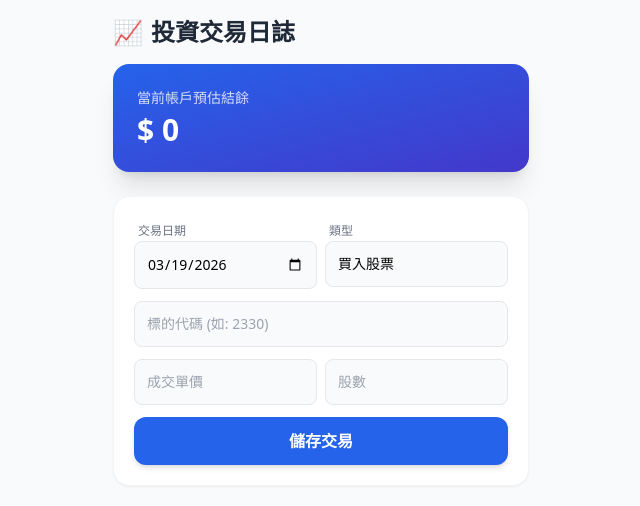
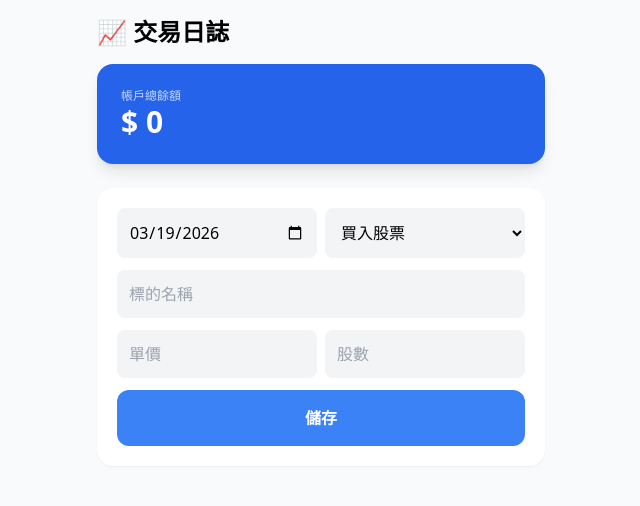
Before and after one commit to BennyJeng/my-stock-app, a plain HTML site: page index.html in a window 1280 px wide. Shown: the whole page, without its empty margins (319-959 px from the left). Drawn offline with nearby package versions, Linux system fonts and the light colour scheme.

Commit message:
Refactor index.html for iOS compatibility and UI updates
Signed-off-by: BennyJeng <166614590+BennyJeng@users.noreply.github.com>

```diff
--- a/index.html
+++ b/index.html
@@ -5,143 +5,122 @@
     <meta name="viewport" content="width=device-width, initial-scale=1.0, maximum-scale=1.0, user-scalable=no">
     <title>股票交易日誌</title>
     <meta name="apple-mobile-web-app-capable" content="yes">
-    <meta name="apple-mobile-web-app-status-bar-style" content="black-translucent">
+    <meta name="apple-mobile-web-app-status-bar-style" content="default">
     <script src="https://cdn.tailwindcss.com"></script>
     <style>
-        /* 關鍵修正：確保 iOS 下輸入框可以被選取並彈出鍵盤 */
-        input, select, textarea {
+        /* 解決 iOS 鍵盤喚起的核心 CSS */
+        input, select {
             -webkit-user-select: text !important;
             user-select: text !important;
-            appearance: none;
-            -webkit-appearance: none;
+            font-size: 16px !important; /* iOS 規定 16px 以上才不會自動縮放，減少 Bug */
         }
         body {
-            -webkit-tap-highlight-color: transparent;
-            touch-action: manipulation;
+            cursor: pointer; /* 讓 iOS 認為整個畫面都是可點擊的 */
         }
-        .record-card { transition: transform 0.1s; }
-        .record-card:active { transform: scale(0.98); }
     </style>
 </head>
-<body class="bg-gray-50 min-h-screen pb-10">
-    <div id="app" class="max-w-md mx-auto p-4">
-        <h1 class="text-2xl font-bold text-gray-800 mb-4 flex items-center">
-            <span class="mr-2">📈</span> 投資交易日誌
-        </h1>
+<body class="bg-gray-50 p-4">
+    <div class="max-w-md mx-auto">
+        <h1 class="text-2xl font-bold mb-4">📈 交易日誌</h1>
 
-        <div class="bg-gradient-to-br from-blue-600 to-indigo-700 text-white p-6 rounded-2xl mb-6 shadow-xl">
-            <p class="text-sm opacity-80 font-medium">當前帳戶預估結餘</p>
-            <h2 id="totalBalance" class="text-3xl font-bold mt-1">$ 0</h2>
+        <div class="bg-blue-600 text-white p-6 rounded-2xl mb-6 shadow-lg">
+            <p class="text-xs opacity-75">帳戶總餘額</p>
+            <h2 id="totalBalance" class="text-3xl font-bold">$ 0</h2>
         </div>
 
-        <div class="bg-white p-5 rounded-2xl shadow-sm border border-gray-100 mb-6">
-            <div class="grid grid-cols-2 gap-2 mb-3">
-                <div class="col-span-1">
-                    <label class="text-xs text-gray-500 ml-1">交易日期</label>
-                    <input type="date" id="date" class="w-full p-3 bg-gray-50 border border-gray-200 rounded-lg text-sm focus:outline-none focus:ring-2 focus:ring-blue-500">
-                </div>
-                <div class="col-span-1">
-                    <label class="text-xs text-gray-500 ml-1">類型</label>
-                    <select id="type" class="w-full p-3 bg-gray-50 border border-gray-200 rounded-lg text-sm focus:outline-none focus:ring-2 focus:ring-blue-500" onchange="toggleFields()">
-                        <option value="buy">買入股票</option>
-                        <option value="sell">賣出股票</option>
-                        <option value="in">存入現金</option>
-                        <option value="out">提出現金</option>
-                    </select>
-                </div>
+        <div class="bg-white p-5 rounded-2xl shadow-sm space-y-3">
+            <div class="grid grid-cols-2 gap-2">
+                <input type="date" id="date" class="ios-input w-full p-3 bg-gray-100 rounded-lg">
+                <select id="type" class="ios-input w-full p-3 bg-gray-100 rounded-lg" onchange="toggleFields()">
+                    <option value="buy">買入股票</option>
+                    <option value="sell">賣出股票</option>
+                    <option value="in">存入現金</option>
+                    <option value="out">提出現金</option>
+                </select>
             </div>
 
-            <input type="text" id="symbol" placeholder="標的代碼 (如: 2330)" class="w-full mb-3 p-3 bg-gray-50 border border-gray-200 rounded-lg text-sm focus:outline-none focus:ring-2 focus:ring-blue-500">
+            <input type="text" id="symbol" placeholder="標的名稱" onclick="this.focus();"
+                   class="ios-input w-full p-3 bg-gray-100 rounded-lg">
 
-            <div id="stockFields" class="grid grid-cols-2 gap-2 mb-3">
-                <input type="number" step="any" id="price" placeholder="成交單價" class="w-full p-3 bg-gray-50 border border-gray-200 rounded-lg text-sm focus:outline-none focus:ring-2 focus:ring-blue-500">
-                <input type="number" id="qty" placeholder="股數" class="w-full p-3 bg-gray-50 border border-gray-200 rounded-lg text-sm focus:outline-none focus:ring-2 focus:ring-blue-500">
+            <div id="stockFields" class="grid grid-cols-2 gap-2">
+                <input type="number" id="price" placeholder="單價" onclick="this.focus();"
+                       class="ios-input w-full p-3 bg-gray-100 rounded-lg">
+                <input type="number" id="qty" placeholder="股數" onclick="this.focus();"
+                       class="ios-input w-full p-3 bg-gray-100 rounded-lg">
             </div>
 
-            <div id="cashField" class="hidden mb-3">
-                <input type="number" step="any" id="amount" placeholder="金額" class="w-full p-3 bg-gray-50 border border-gray-200 rounded-lg text-sm focus:outline-none focus:ring-2 focus:ring-blue-500">
-            </div>
+            <input type="number" id="amount" placeholder="金額" onclick="this.focus();"
+                   class="ios-input w-full p-3 bg-gray-100 rounded-lg hidden">
 
-            <button onclick="addRecord()" class="w-full bg-blue-600 active:bg-blue-800 text-white py-3 rounded-xl font-bold shadow-md">
-                儲存交易
-            </button>
+            <button onclick="addRecord()" class="w-full bg-blue-500 text-white py-4 rounded-xl font-bold">儲存</button>
         </div>
 
-        <div id="recordList" class="space-y-3"></div>
+        <div id="recordList" class="mt-6 space-y-3"></div>
     </div>
 
     <script>
         document.getElementById('date').valueAsDate = new Date();
-        let records = JSON.parse(localStorage.getItem('my_trading_v3') || '[]');
+        let records = JSON.parse(localStorage.getItem('trading_v4') || '[]');
+
+        // 核心修正：強制 iOS 點擊輸入框時聚焦
+        const inputs = document.querySelectorAll('.ios-input');
+        inputs.forEach(input => {
+            input.addEventListener('touchstart', function() {
+                this.focus();
+            });
+        });
 
         function toggleFields() {
             const type = document.getElementById('type').value;
-            const isStock = type.includes('buy') || type.includes('sell');
+            const isStock = type === 'buy' || type === 'sell';
             document.getElementById('stockFields').style.display = isStock ? 'grid' : 'none';
-            document.getElementById('cashField').style.display = isStock ? 'none' : 'block';
+            document.getElementById('amount').style.display = isStock ? 'none' : 'block';
         }
 
         function updateUI() {
             const list = document.getElementById('recordList');
-            const totalDisplay = document.getElementById('totalBalance');
+            let balance = 0;
             list.innerHTML = '';
 
-            records.sort((a, b) => new Date(b.date) - new Date(a.date));
+            // 排序並計算
+            records.sort((a, b) => new Date(a.date) - new Date(b.date));
+            records.forEach(r => balance += r.change);
 
-            let currentBalance = 0;
-            const calcRecords = [...records].sort((a, b) => new Date(a.date) - new Date(b.date));
-            calcRecords.forEach(r => currentBalance += r.change);
-
-            records.forEach((r, index) => {
-                const card = document.createElement('div');
-                card.className = "record-card bg-white p-4 rounded-2xl shadow-sm border-l-4 flex justify-between items-center " +
-                                (r.change >= 0 ? 'border-green-500' : 'border-red-500');
-
-                const typeText = { 'buy': '買入', 'sell': '賣出', 'in': '入金', 'out': '出金' }[r.type];
-                card.innerHTML = `
-                    <div class="flex-1">
-                        <div class="text-xs font-bold ${r.change >= 0 ? 'text-green-600' : 'text-red-600'}">${typeText} ${r.symbol || ''}</div>
+            [...records].reverse().forEach((r, i) => {
+                const item = document.createElement('div');
+                item.className = `bg-white p-4 rounded-xl shadow-sm border-l-4 ${r.change >= 0 ? 'border-green-500' : 'border-red-500'} flex justify-between`;
+                item.innerHTML = `
+                    <div>
                         <div class="text-xs text-gray-400">${r.date}</div>
-                        <div class="text-sm font-bold mt-1">${r.change.toLocaleString()}</div>
+                        <div class="font-bold">${r.symbol || '現金'}</div>
+                        <div class="text-sm ${r.change >= 0 ? 'text-green-600' : 'text-red-600'}">${r.change.toLocaleString()}</div>
                     </div>
-                    <button onclick="deleteRecord(${index})" class="p-2 text-gray-300">🗑️</button>
+                    <button onclick="deleteRecord(${records.length - 1 - i})" class="text-gray-300">🗑️</button>
                 `;
-                list.appendChild(card);
+                list.appendChild(item);
             });
-            totalDisplay.innerText = '$ ' + currentBalance.toLocaleString();
-            localStorage.setItem('my_trading_v3', JSON.stringify(records));
+            document.getElementById('totalBalance').innerText = '$ ' + balance.toLocaleString();
+            localStorage.setItem('trading_v4', JSON.stringify(records));
         }
 
         function addRecord() {
-            const date = document.getElementById('date').value;
             const type = document.getElementById('type').value;
             const symbol = document.getElementById('symbol').value;
             const price = parseFloat(document.getElementById('price').value) || 0;
             const qty = parseInt(document.getElementById('qty').value) || 0;
-            let change = parseFloat(document.getElementById('amount').value) || 0;
+            let amount = parseFloat(document.getElementById('amount').value) || 0;
+            let change = (type === 'buy' || type === 'sell') ? (type === 'buy' ? -price * qty : price * qty) : (type === 'in' ? amount : -amount);
 
-            if (type === 'buy') change = -(price * qty);
-            else if (type === 'sell') change = (price * qty);
-            else if (type === 'out') change = -Math.abs(change);
-
-            records.push({ date, type, symbol, price, qty, change });
+            records.push({ date: document.getElementById('date').value, type, symbol, change });
             updateUI();
-
-            // 重設輸入框
-            document.getElementById('symbol').value = '';
-            document.getElementById('price').value = '';
-            document.getElementById('qty').value = '';
-            document.getElementById('amount').value = '';
+            ['symbol', 'price', 'qty', 'amount'].forEach(id => document.getElementById(id).value = '');
         }
 
         function deleteRecord(index) {
-            if (confirm('確定刪除？')) {
-                records.splice(index, 1);
-                updateUI();
-            }
+            if(confirm('刪除？')) { records.splice(index, 1); updateUI(); }
         }
+
         updateUI();
-        toggleFields();
     </script>
 </body>
 </html>
```
